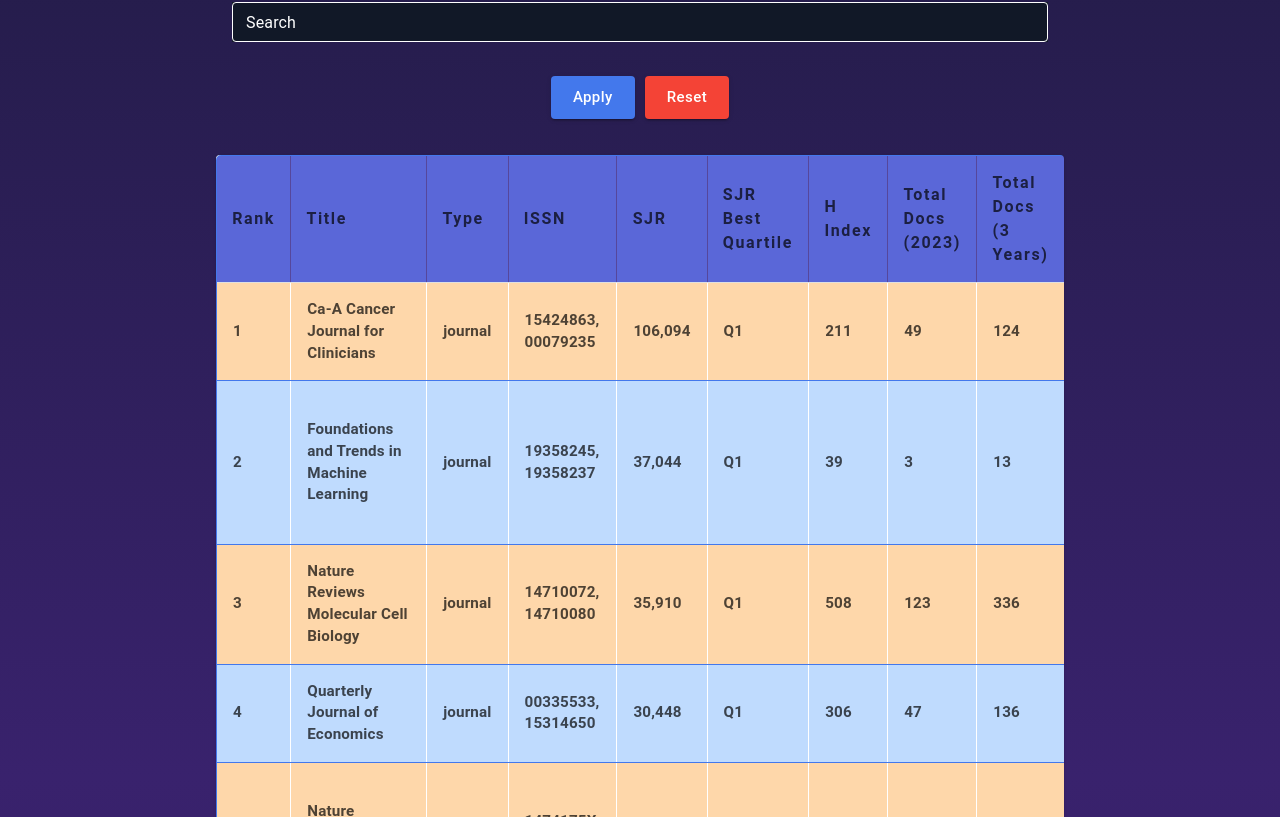
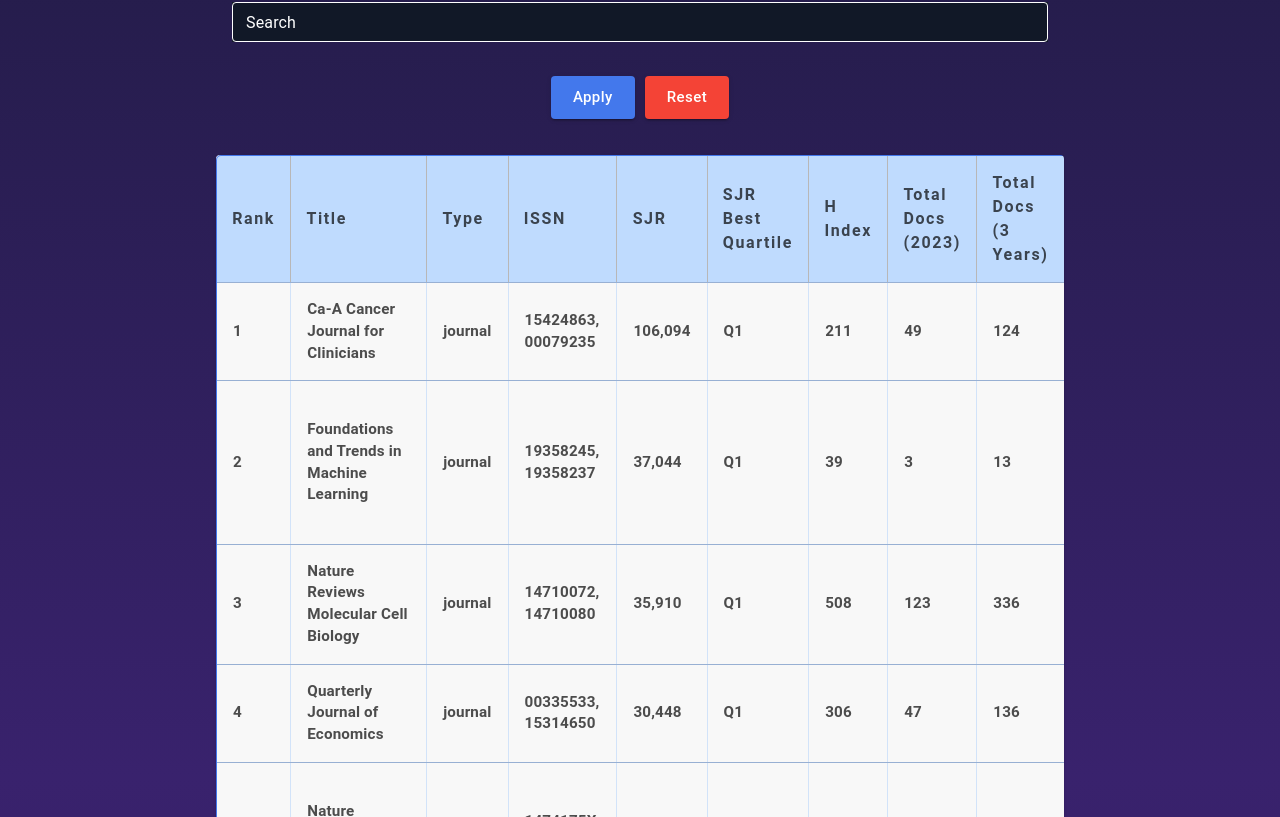
Before and after one commit to pr0ximaCent/Grey-Matter, a React (Vite) app: page /journal-ranking in a window 1280 px wide. Shown: the part 883-1700 px from the top of the page. Built offline with nearby package versions, Linux system fonts and the light colour scheme.

Commit message:
uupdated table

```diff
--- a/src/JournalTable.css
+++ b/src/JournalTable.css
@@ -3,7 +3,7 @@
   width: 100%;
   margin: 20px auto;
   overflow-x: auto;
-  background-color: #111827; /* Dark background */
+  background-color: #90a3cc; /* Dark background */
 }
 
 .table {
@@ -12,7 +12,7 @@
   border-collapse: collapse;
   border-radius: 5px;
   overflow: hidden;
-  border: 1px solid #4378ec; /* Border color for the entire table */
+  border: 1px solid #98b0d3; /* Lighter border color for the entire table */
   background-color: #4378ec; /* Default table background */
 }
 
@@ -21,16 +21,16 @@ th, td {
   text-align: left;
   color: #ffffff; /* Text color changed to white */
   opacity: 0.8;
-  border-right: 1px solid #ffffff; /* Column divider line */
+  border-right: 1px solid #d2e3f9; /* Very light column divider line */
   font-weight: bold; /* Make text bold */
+  transition: border-color 0.3s ease; /* Smooth transition for border color */
 }
 
 .thead {
-  background-color: #5a67d8; /* Header background color */
+  background-color: #BFDBFE; /* Header background color */
   color: #ffffff; /* Header text color */
-  border-bottom: 1.2px solid #713333; /* Border color for header */
+  border-bottom: 1px solid #98b0d3; /* Lighter border color for header */
 }
-
 
 .thead th {
   font-size: 1.0rem;
@@ -40,7 +40,8 @@ th, td {
   letter-spacing: 0.1em;
   text-transform: capitalize;
   padding: 15.27px; /* Increased padding for better readability */
-  border-right: 1px solid #56479b;
+  border-right: 1px solid #b8b7b7; /* Very light column divider line */
+  border-bottom: 1px solid #98b0d3; /* Lighter border color for header */
 }
 
 .thead th:first-child {
@@ -51,20 +52,42 @@ th, td {
   border-right: none; /* Remove right border for the last header cell */
 }
 
-.tbody .even-row {
-  background-color: #fed7aa; /* Light peach for even rows */
+.tbody .even-row, .tbody .odd-row {
+  background-color: #F8F8F8; /* Off-white color for rows */
+  transition: background-color 0.3s ease;
 }
 
-.tbody .odd-row {
-  background-color: #bfdbfe; /* Light blue for odd rows */
+.tbody tr:hover {
+  background-color: #dcdcdc; /* Hover effect */
+}
+
+.tbody tr:hover td {
+  padding: 12px 15px; /* Maintain default padding on hover */
 }
 
 .tbody tr td {
-  border-bottom: 1px solid #4378ec; /* Row bottom border */
+  border-bottom: 1px solid #98b0d3; /* Lighter row bottom border */
+  position: relative; /* Ensure relative positioning for absolute element */
 }
 
-.tbody tr:hover {
-  background-color: #e9d5ff; /* Light purple on hover */
+.tbody tr:hover td {
+  border-color: rgba(210, 227, 249, 1); /* Blurred border color on hover */
+}
+
+.tbody tr td:hover::after {
+  content: "Click to see details"; /* Text to display on hover */
+  position: absolute;
+  top: 50%; /* Center vertically */
+  left: 50%; /* Center horizontally */
+  transform: translate(-50%, -50%); /* Centering trick */
+  background-color: #111827; /* Background color (black) */
+  padding: 8px 12px; /* Padding */
+  border-radius: 5px; /* Rounded corners */
+  color: #ffffff; /* Text color (white) */
+  font-size: 14px; /* Font size */
+  font-weight: normal; /* Normal font weight */
+  white-space: nowrap; /* Prevent text from wrapping */
+  z-index: 1; /* Ensure text appears above row */
 }
 
 .tbody tr:last-child td {
@@ -77,5 +100,5 @@ th, td {
 }
 
 .tbody tr {
-  transition: background-color 0.3s ease;
+  transition: background-color 0.3s ease; /* Smooth transition */
 }
```
